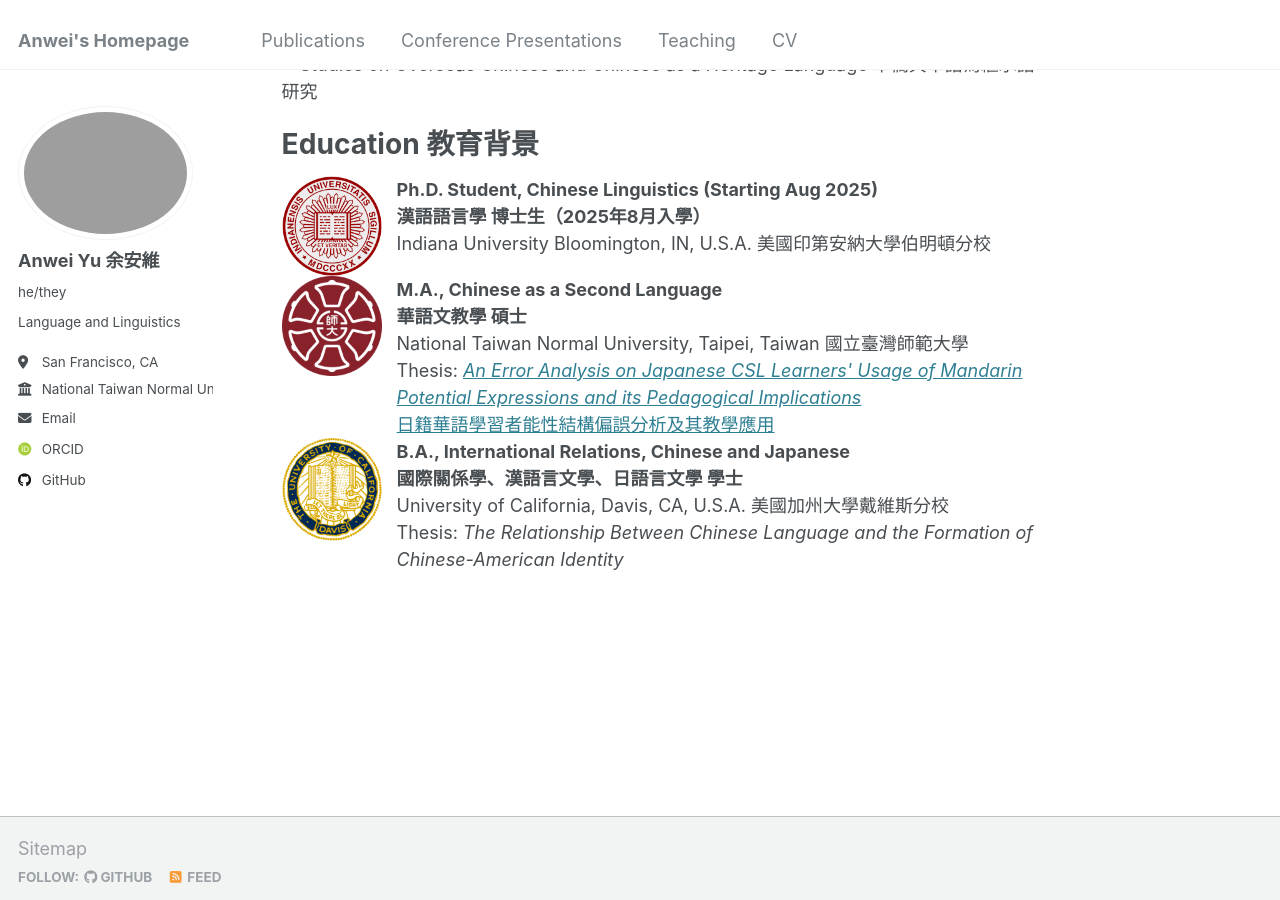
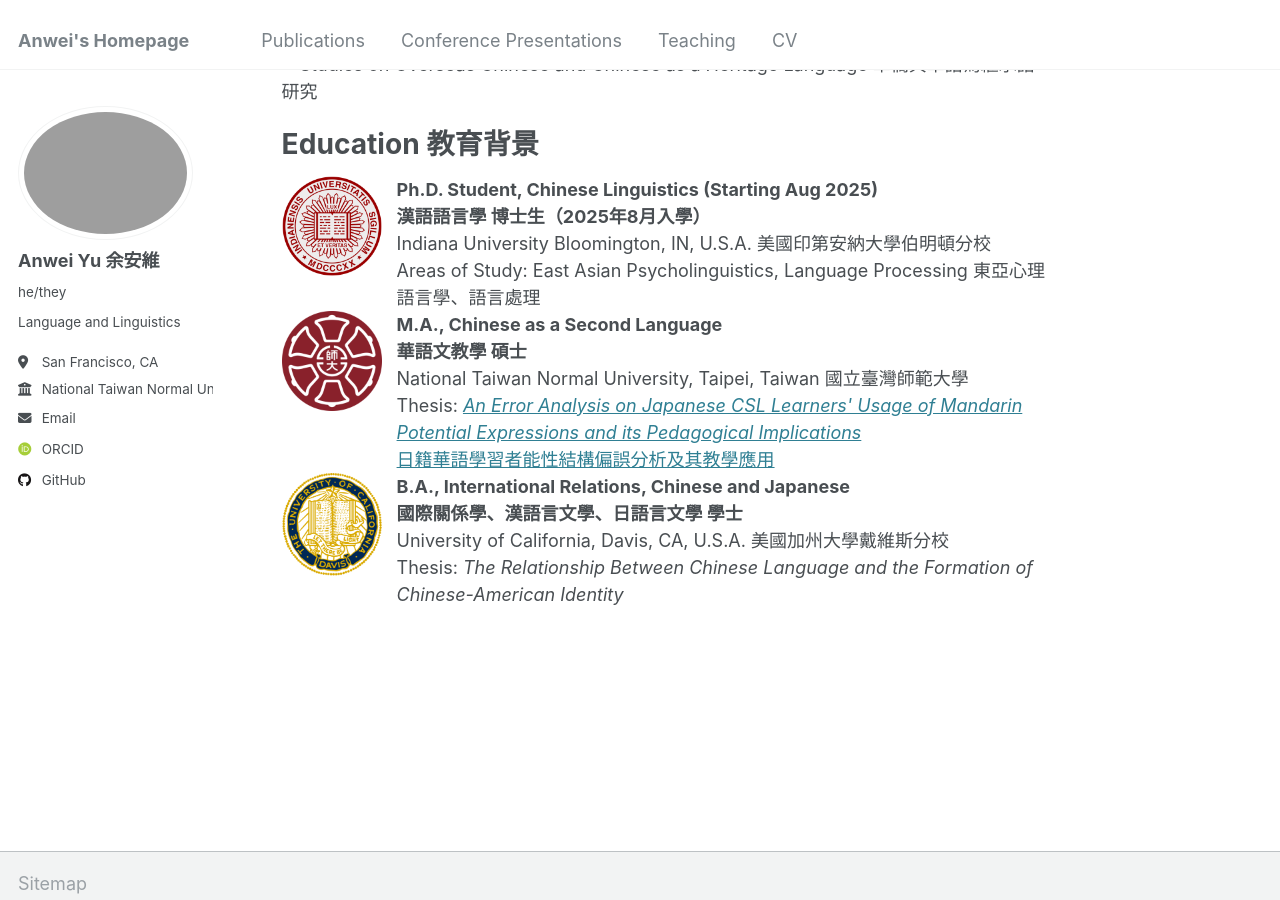
Before and after one commit to anweiyu/anweiyu.github.io, a Jekyll site: the page built from _pages/about.md, in a window 1280 px wide and 900 px high, scrolled down 834 px. Built offline with Jekyll 4.4.1, drawn with Linux system fonts in a browser that asks for light colours; some web fonts are replaced.

Commit message:
Update about.md

```diff
--- a/_pages/about.md
+++ b/_pages/about.md
@@ -29,7 +29,8 @@ Education 教育背景
 <div style="display: flex; align-items:flex-start;text-align: left;">
   <img src="{{site.baseurl}}/images/IU.png" alt="IU Logo" width= "100" style="margin-right: 15px;">
   <p style="margin: 0;"><strong>Ph.D. Student, Chinese Linguistics (Starting Aug 2025) <br>漢語語言學 博士生（2025年8月入學）</strong><br>
-    Indiana University Bloomington, IN, U.S.A. 美國印第安納大學伯明頓分校</p></div>
+    Indiana University Bloomington, IN, U.S.A. 美國印第安納大學伯明頓分校<br>
+    Areas of Study: East Asian Psycholinguistics, Language Processing 東亞心理語言學、語言處理</p></div>
 <div style="display: flex; align-items:flex-start;text-align: left;">
   <img src="{{site.baseurl}}/images/NTNU.png" alt="NTNU Logo" width= "100" style="margin-right: 15px;">
   <p style="margin: 0;"><strong>M.A., Chinese as a Second Language <br>華語文教學 碩士</strong><br>
```
